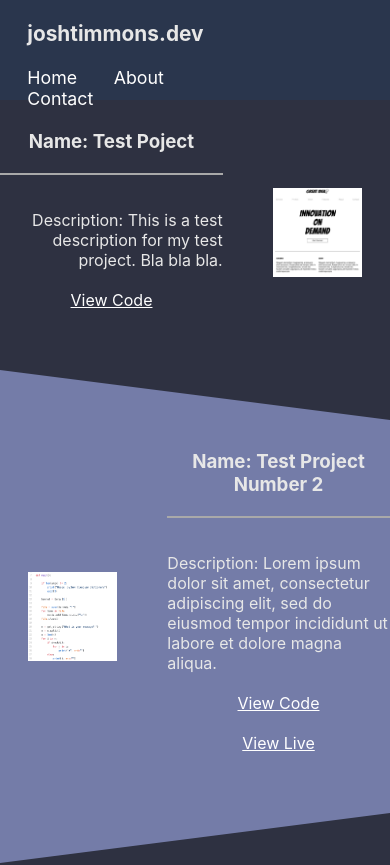
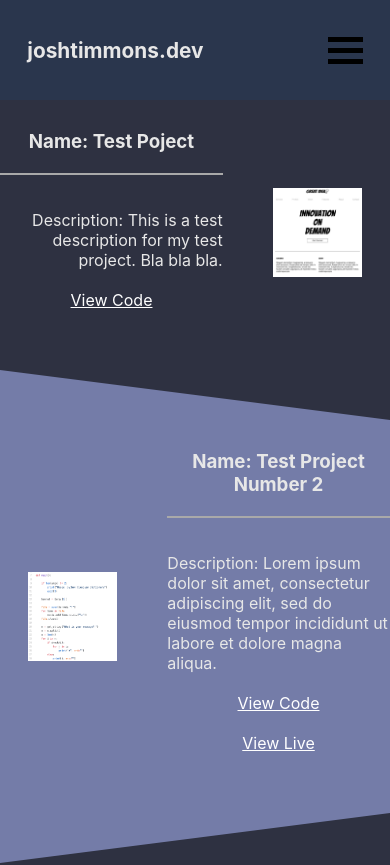
Before and after one commit to josh182014/portfolio-site, a React (Create React App) app: page / in a window 390 px wide. Shown: the top 865 px of the page. Built offline with nearby package versions, Linux system fonts and the light colour scheme.

Commit message:
switched navigation to a hamburger navigation

```diff
--- a/src/components/Nav/Navigation.js
+++ b/src/components/Nav/Navigation.js
@@ -1,6 +1,14 @@
 import React from 'react';
 import { Link } from 'react-router-dom';
 import "./Navigation.scss";
+
+const handleClick = () => {
+    document.querySelector('.hamburger1').classList.toggle("change1");
+    document.querySelector('.hamburger2').classList.toggle("change2");
+    document.querySelector('.hamburger3').classList.toggle("change3");
+    document.querySelector('.new-nav').classList.toggle('hidden-new-nav');
+
+}
 
 const Nav = () => {
     return (
@@ -8,11 +16,24 @@ const Nav = () => {
             <header className="header">
                 <h3>joshtimmons.dev</h3>
                 <div className='nav'>
+                    {/* <Link className='navLink' to="/">Home</Link>
+                    <Link className='navLink' to="/about">About</Link>
+                    <Link className='navLink' to="/contact">Contact</Link> */}
+                <nav onClick={handleClick} class='hamburger-nav hidden-hamburger-nav'>
+                        <div class='hamburger hamburger1'></div>
+                        <div class='hamburger hamburger2'></div>
+                        <div class='hamburger hamburger3'></div>
+				    </nav>
+                </div>
+        </header>
+            <div onClick={handleClick} class='new-nav hidden-new-nav'>
+                <nav class="new-nav-links">
+                    <h2>Menu</h2>
                     <Link className='navLink' to="/">Home</Link>
                     <Link className='navLink' to="/about">About</Link>
                     <Link className='navLink' to="/contact">Contact</Link>
-                </div>
-        </header>
+                </nav>
+            </div>
         </div>
     );
 }
--- a/src/components/Nav/Navigation.scss
+++ b/src/components/Nav/Navigation.scss
@@ -28,7 +28,6 @@
         flex-direction: row;
         flex-wrap: wrap;
         justify-content: space-between;
-      width: 35%;
         margin-left: 7%;
         margin-right: 7%;
         align-self: center;
@@ -37,6 +36,66 @@
                 text-decoration: none;
                 color: white;
             }
+
+            .hamburger-nav {
+                cursor: pointer;
+                .hamburger1, .hamburger2, .hamburger3 {
+                    width: 35px;
+                    height: 5px;
+                    background-color: black;
+                    margin: 6px 0;
+                    transition: 0.4s;
+
+                }
+
+                .change1 {
+                    -webkit-transform: rotate(-45deg) translate(-9px, 6px);
+                    transform: rotate(-45deg) translate(-9px, 6px);
+                }
+
+                .change2 {opacity: 0;}
+
+                .change3 {
+                    -webkit-transform: rotate(45deg) translate(-8px, -8px);
+                    transform: rotate(45deg) translate(-8px, -8px);
                 }
             }
         }
+    }
+}
+
+.new-nav {
+    display: flex;
+    background: rgba(42,54,77, 0.5);
+    flex-wrap: wrap;
+    width: 100%;
+    height: 100%;
+    margin: 0;
+    position: fixed;
+    z-index: 1;
+    overflow: hidden;
+    justify-content: center;
+
+    .new-nav-links {
+        background-color: #2a364d;
+        align-self: center;
+        opacity: 1;
+        width: 20%;
+        // height: 500px;
+        display: flex;
+        flex-wrap: wrap;
+        flex-direction: column;
+        margin: 30px;
+        a {
+            font-size: 1.9rem;
+            text-decoration: none;
+            color: black;
+            justify-content: space-between;
+            margin: 8px;
+        }
+    }
+}
+
+.hidden-new-nav {
+    display: none;
+}
```
Lines whose indentation alone changed are shown as unchanged.
